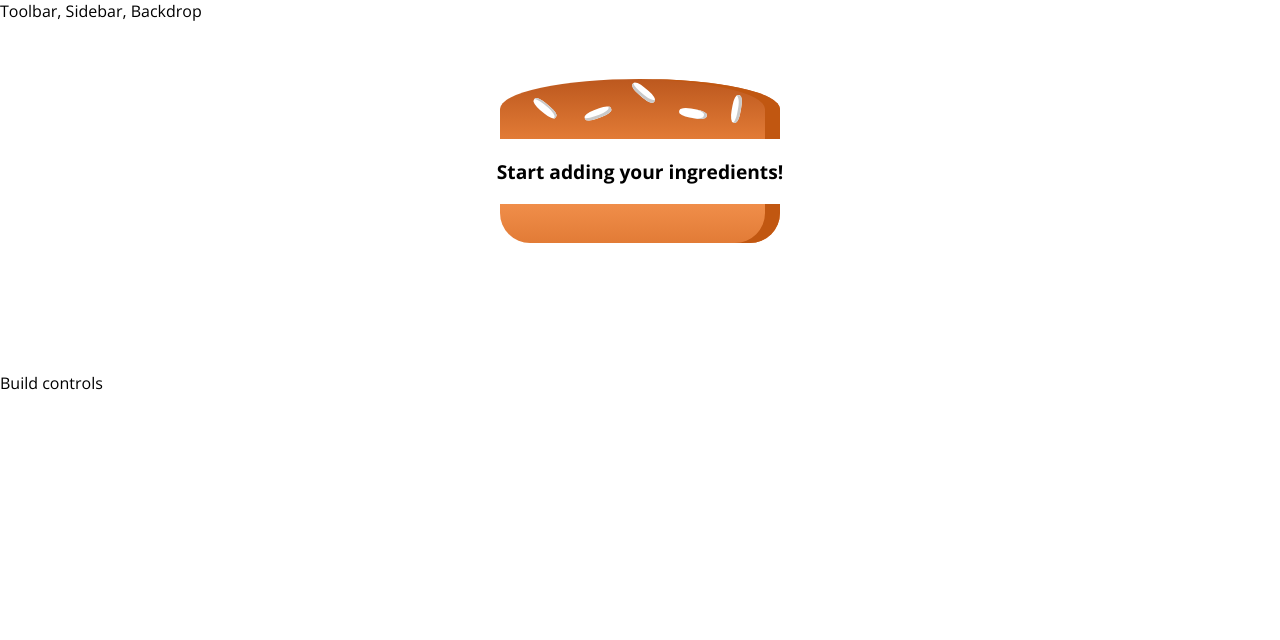
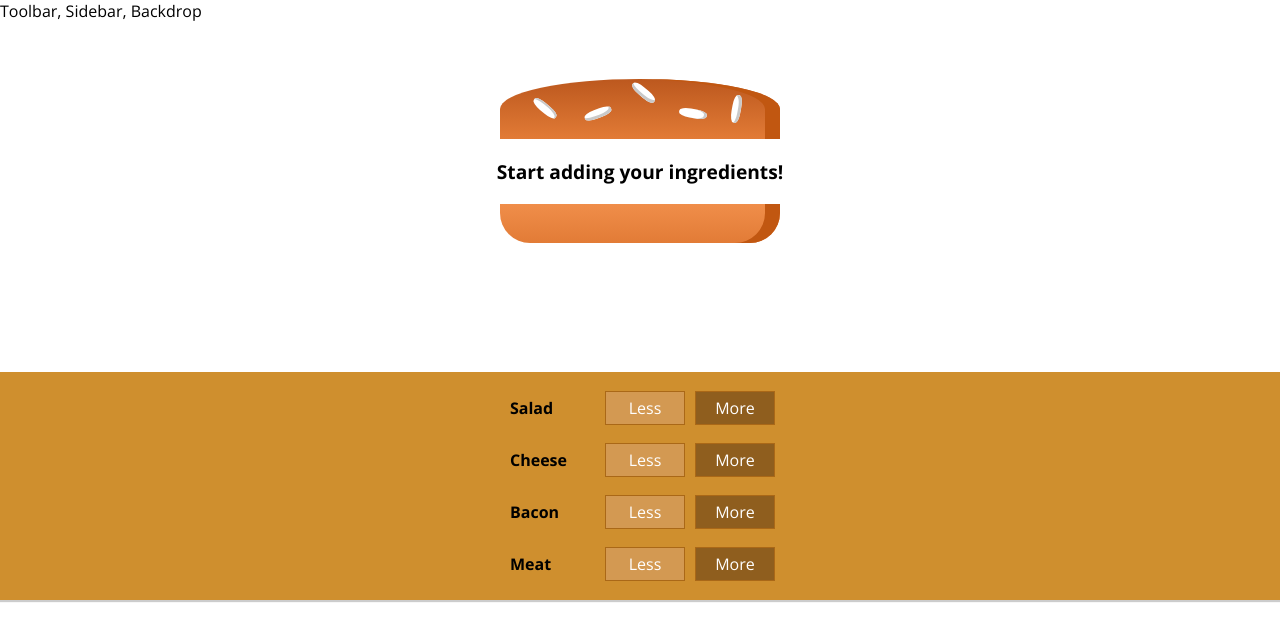
Before and after one commit to juliatan/burger-builder, a React (Create React App) app: page / in a window 1280 px wide. Shown: the top 640 px of the page. Built offline with nearby package versions, Linux system fonts and the light colour scheme.

Commit message:
Added build controls to BurgerBuilder

```diff
--- /dev/null
+++ b/src/components/Burger/BuildControls/BuildControl/BuildControl.js
@@ -0,0 +1,16 @@
+import React from 'react';
+import classes from './BuildControl.module.css';
+
+const buildControl = (props) => (
+  <div className={classes.BuildControl}>
+    <div className={classes.Label}>{props.label}</div>
+    <button type="button" className={classes.Less}>
+      Less
+    </button>
+    <button type="button" className={classes.More}>
+      More
+    </button>
+  </div>
+);
+
+export default buildControl;
--- /dev/null
+++ b/src/components/Burger/BuildControls/BuildControl/BuildControl.module.css
@@ -0,0 +1,56 @@
+.BuildControl {
+    display: flex;
+    justify-content: space-between;
+    align-items: center;
+    margin: 5px 0;
+}
+
+.BuildControl button {
+    display: block;
+    font: inherit;
+    padding: 5px;
+    margin: 0 5px;
+    width: 80px;
+    border: 1px solid #AA6817;
+    cursor: pointer;
+    outline: none;
+}
+
+.BuildControl button:disabled {
+    background-color: #AC9980;
+    border: 1px solid #7E7365;
+    color: #ccc;
+    cursor: default;
+}
+
+.BuildControl button:hover:disabled {
+    background-color: #AC9980;
+    color: #ccc;
+    cursor: not-allowed;
+}
+
+.Label {
+    padding: 10px;
+    font-weight: bold;
+    width: 80px;
+}
+
+.BuildControl .Less {
+    background-color: #D39952;
+    color: white;
+}
+
+.BuildControl .More {
+    background-color: #8F5E1E;
+    color: white;
+}
+
+.BuildControl .Less:hover, .BuildControl .Less:active {
+    background-color: #DAA972;
+    color: white;
+}
+
+.BuildControl .More:hover,.BuildControl .More:active {
+    background-color: #99703F;
+    color: white;
+}
--- /dev/null
+++ b/src/components/Burger/BuildControls/BuildControls.js
@@ -0,0 +1,20 @@
+import React from 'react';
+import classes from './BuildControls.module.css';
+import BuildControl from './BuildControl/BuildControl';
+
+const controls = [
+  { label: 'Salad', type: 'salad' },
+  { label: 'Cheese', type: 'cheese' },
+  { label: 'Bacon', type: 'bacon' },
+  { label: 'Meat', type: 'meat' },
+];
+
+const buildControls = () => (
+  <div className={classes.BuildControls}>
+    {controls.map((control) => (
+      <BuildControl label={control.label} key={control.type} />
+    ))}
+  </div>
+);
+
+export default buildControls;
--- /dev/null
+++ b/src/components/Burger/BuildControls/BuildControls.module.css
@@ -0,0 +1,10 @@
+.BuildControls {
+  width: 100%;
+  background-color: #CF8F2E;
+  display: flex;
+  flex-flow: column;
+  align-items: center;
+  box-shadow: 0 2px 1px #ccc;
+  margin: auto;
+  padding: 10px 0;
+}
--- a/src/components/Burger/Burger.js
+++ b/src/components/Burger/Burger.js
@@ -8,6 +8,7 @@
     .map((ingredientKey) => {
       return [...Array(props.ingredients[ingredientKey])].map((_, index) => {
         return (
+          // eslint-disable-next-line react/no-array-index-key
           <BurgerIngredient type={ingredientKey} key={ingredientKey + index} />
         );
       });
--- a/src/containers/BurgerBuilder/BurgerBuilder.js
+++ b/src/containers/BurgerBuilder/BurgerBuilder.js
@@ -1,6 +1,7 @@
 import React, { Component } from 'react';
 import Aux from '../../hoc/Aux/Aux';
 import Burger from '../../components/Burger/Burger';
+import BuildControls from '../../components/Burger/BuildControls/BuildControls';
 
 class BurgerBuilder extends Component {
   state = {
@@ -16,7 +17,7 @@
     return (
       <Aux>
         <Burger ingredients={this.state.ingredients} />
-        <div>Build controls</div>
+        <BuildControls />
       </Aux>
     );
   }
```
